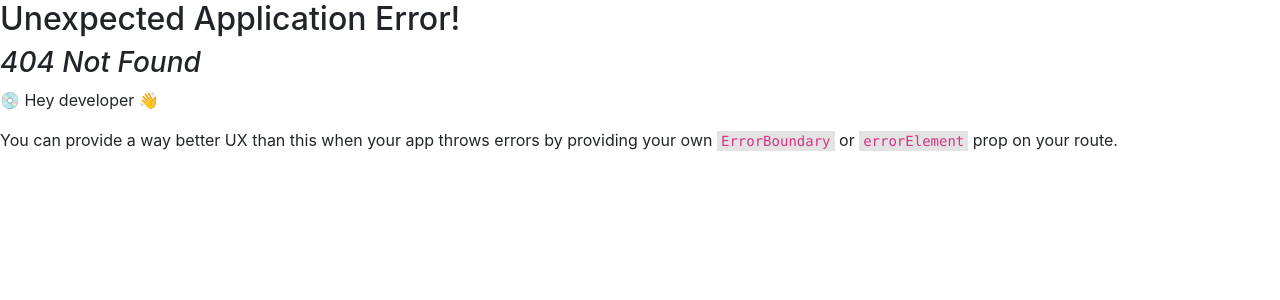
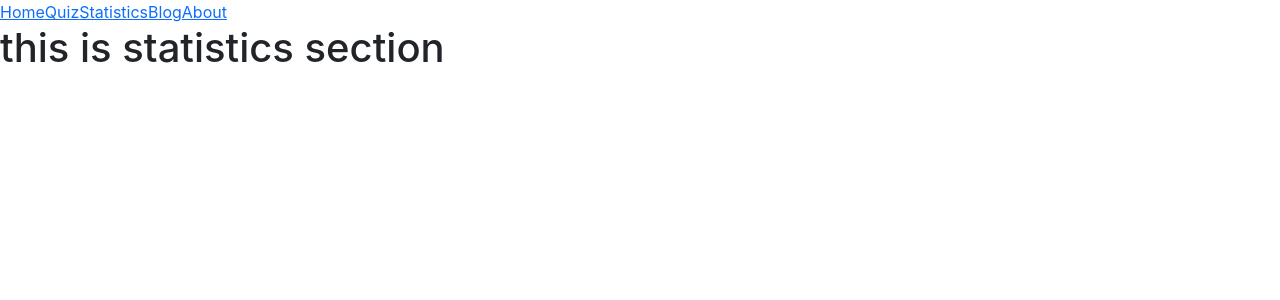
Before and after one commit to sagorsikder/Interview-task, a React (Create React App) app: page /statistics in a window 1280 px wide. Before the commit this address had no page. Shown: the top 300 px of the page. Built offline with nearby package versions, Linux system fonts and the light colour scheme.

Commit message:
react router setup complete

```diff
--- a/src/App.js
+++ b/src/App.js
@@ -4,6 +4,7 @@ import About from './components/About/About';
 import Blog from './components/Blog/Blog';
 import Home from './components/Home/Home';
 import Quiz from './components/Quiz/Quiz';
+import Statistics from './components/Statistics/Statistics';
 import Main from './layout/Main';
 
 function App() {
@@ -27,6 +28,10 @@ function App() {
         {
           path:'/quiz',
           element:<Quiz></Quiz>
+        },
+        {
+          path:'/statistics',
+          element:<Statistics></Statistics>
         }
       ]
     }
--- a/src/components/Header/Header.js
+++ b/src/components/Header/Header.js
@@ -1,10 +1,16 @@
 import React from 'react';
+import { Link } from 'react-router-dom';
+import './header.css'
 
 const Header = () => {
     return (
-        <div>
-            <h1>This is header</h1>
-        </div>
+        <nav className='navBar bg-white'>
+            <Link to='/'>Home</Link>
+            <Link to='/quiz'>Quiz</Link>
+            <Link to='/statistics'>Statistics</Link>
+            <Link to='/blog'>Blog</Link>
+            <Link to='/about'>About</Link>
+        </nav>
     );
 };
 
--- /dev/null
+++ b/src/components/Statistics/Statistics.js
@@ -0,0 +1,11 @@
+import React from 'react';
+
+const Statistics = () => {
+    return (
+        <div>
+            <h1>this is statistics section</h1>
+        </div>
+    );
+};
+
+export default Statistics;
```
